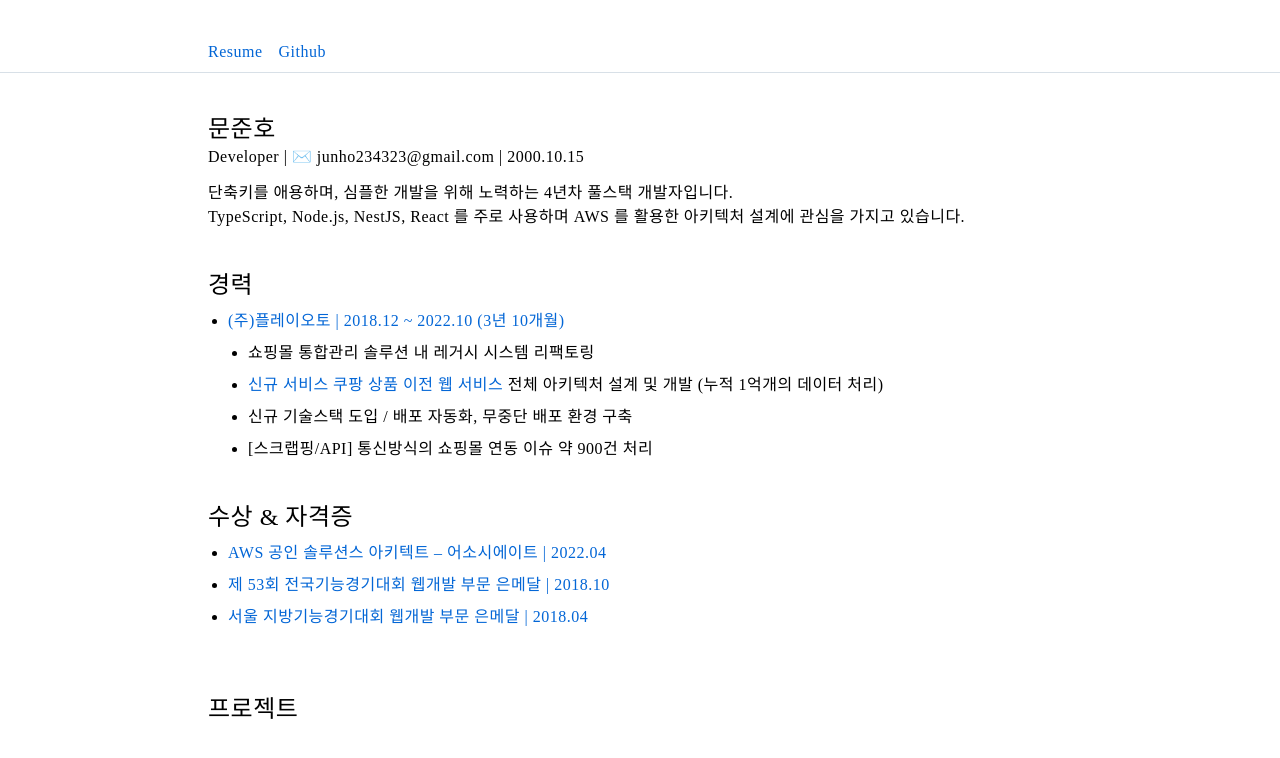
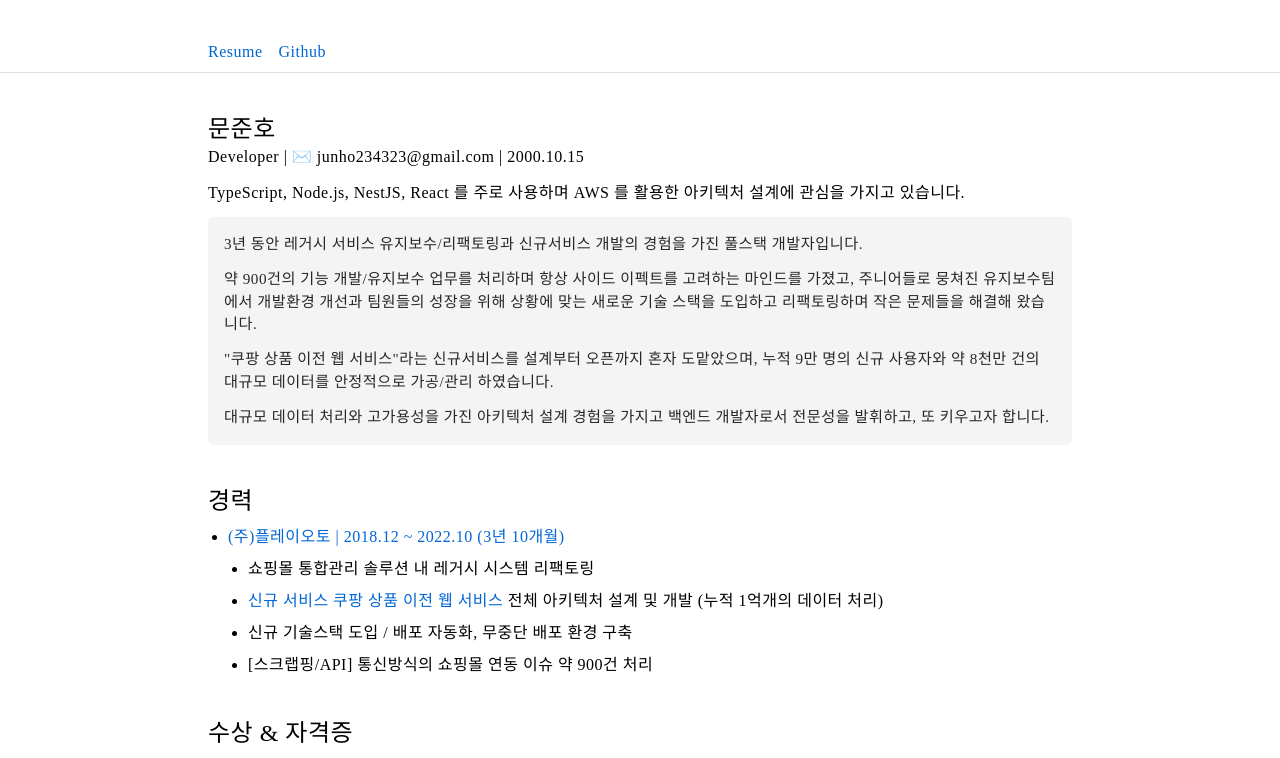
Before and after one commit to junho2343/junho2343.github.io, a Next.js app: page /resume in a window 1280 px wide. Shown: the top 758 px of the page. Built offline with nearby package versions, Linux system fonts and the light colour scheme; a web font is replaced by a local one.

Commit message:
:ambulance: 이력서 수정

```diff
--- a/pages/resume.tsx
+++ b/pages/resume.tsx
@@ -16,14 +16,35 @@ const About = () => {
       </Head>
       <h2 className="pt-10">문준호</h2>
       <p>Developer | ✉️ junho234323@gmail.com | 2000.10.15</p>
-      <p className="pt-3">
+      {/* <p className="pt-3">
         단축키를 애용하며, 심플한 개발을 위해 노력하는 4년차 풀스택
         개발자입니다.
-      </p>
-      <p>
+      </p> */}
+      <p className="pt-3">
         TypeScript, Node.js, NestJS, React 를 주로 사용하며 AWS 를 활용한
         아키텍처 설계에 관심을 가지고 있습니다.
       </p>
+      <div className="bg-zinc-100 mt-3 p-4 rounded-md text-[0.95rem] text-zinc-800">
+        <p>
+          3년 동안 레거시 서비스 유지보수/리팩토링과 신규서비스 개발의 경험을
+          가진 풀스택 개발자입니다.
+        </p>
+        <p className="pt-3">
+          약 900건의 기능 개발/유지보수 업무를 처리하며 항상 사이드 이펙트를
+          고려하는 마인드를 가졌고, 주니어들로 뭉쳐진 유지보수팀에서 개발환경
+          개선과 팀원들의 성장을 위해 상황에 맞는 새로운 기술 스택을 도입하고
+          리팩토링하며 작은 문제들을 해결해 왔습니다.
+        </p>
+        <p className="pt-3">
+          "쿠팡 상품 이전 웹 서비스"라는 신규서비스를 설계부터 오픈까지 혼자
+          도맡았으며, 누적 9만 명의 신규 사용자와 약 8천만 건의 대규모 데이터를
+          안정적으로 가공/관리 하였습니다.
+        </p>
+        <p className="pt-3">
+          대규모 데이터 처리와 고가용성을 가진 아키텍처 설계 경험을 가지고
+          백엔드 개발자로서 전문성을 발휘하고, 또 키우고자 합니다.
+        </p>
+      </div>
 
       <h2 className="pt-10">경력</h2>
       <ul>
```
